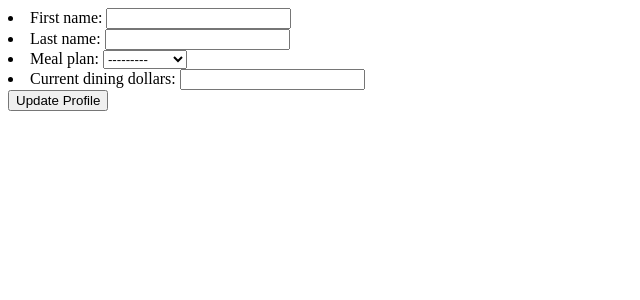
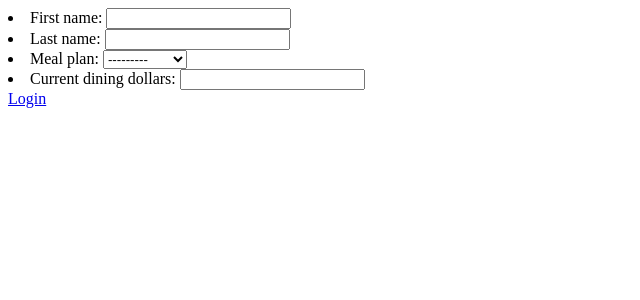
Before and after one commit to kuerbishenry/BistroToGo, a Django app: template hack/templates/path_to_template.html in a window 1280 px wide. Shown: the top 300 px of the page, without its empty margins (0-640 px from the left). Run offline with Django 4.2, Linux system fonts and the light colour scheme; the template is opened without the code that fills it: values that come from a table or form of the project are taken from there, others are empty.

Commit message:
got everything wired

```diff
--- a/hack/templates/path_to_template.html
+++ b/hack/templates/path_to_template.html
@@ -8,7 +8,7 @@
     <form method="post">
         {% csrf_token %}
         {{ form.as_ul }}
-        <button type="submit">Update Profile</button>
+        <a href="{% url 'order' %}" class="btn btn-primary">Login</a>
     </form>
 
 </body>
--- a/hack/urls.py
+++ b/hack/urls.py
@@ -6,5 +6,6 @@ urlpatterns = [
     path('', views.index, name='index'),
     path('login/', views.login_view, name='login'),
     path('signup/', views.signup, name='signup'),
-    path('profile-update/', views.profile_update, name='profile_update'),
+    path('update-profile/', views.profile_update, name='profile_update'),
+    path('order/', views.renderorder, name='order')
 ]
```
Also changed, not shown: hack/views.py (+11 -3 lines), db.sqlite3.
